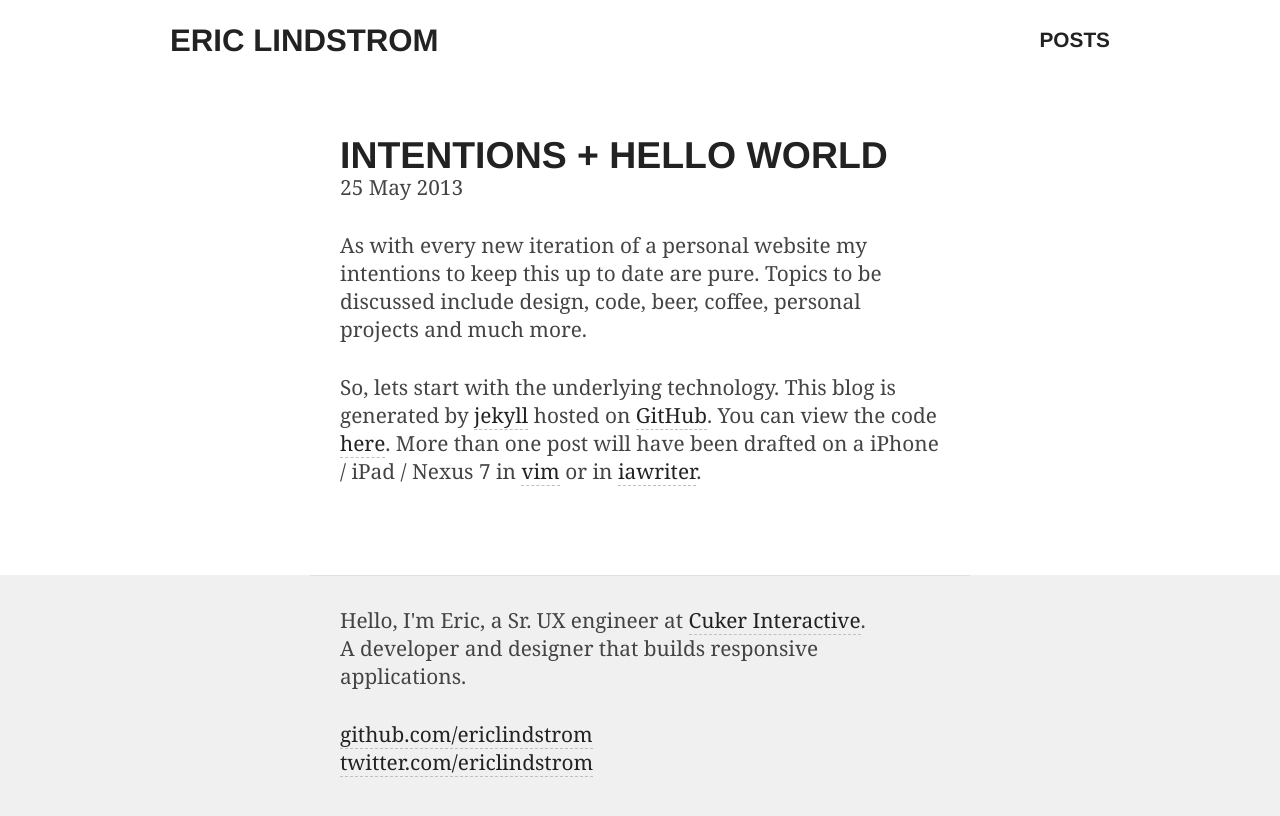
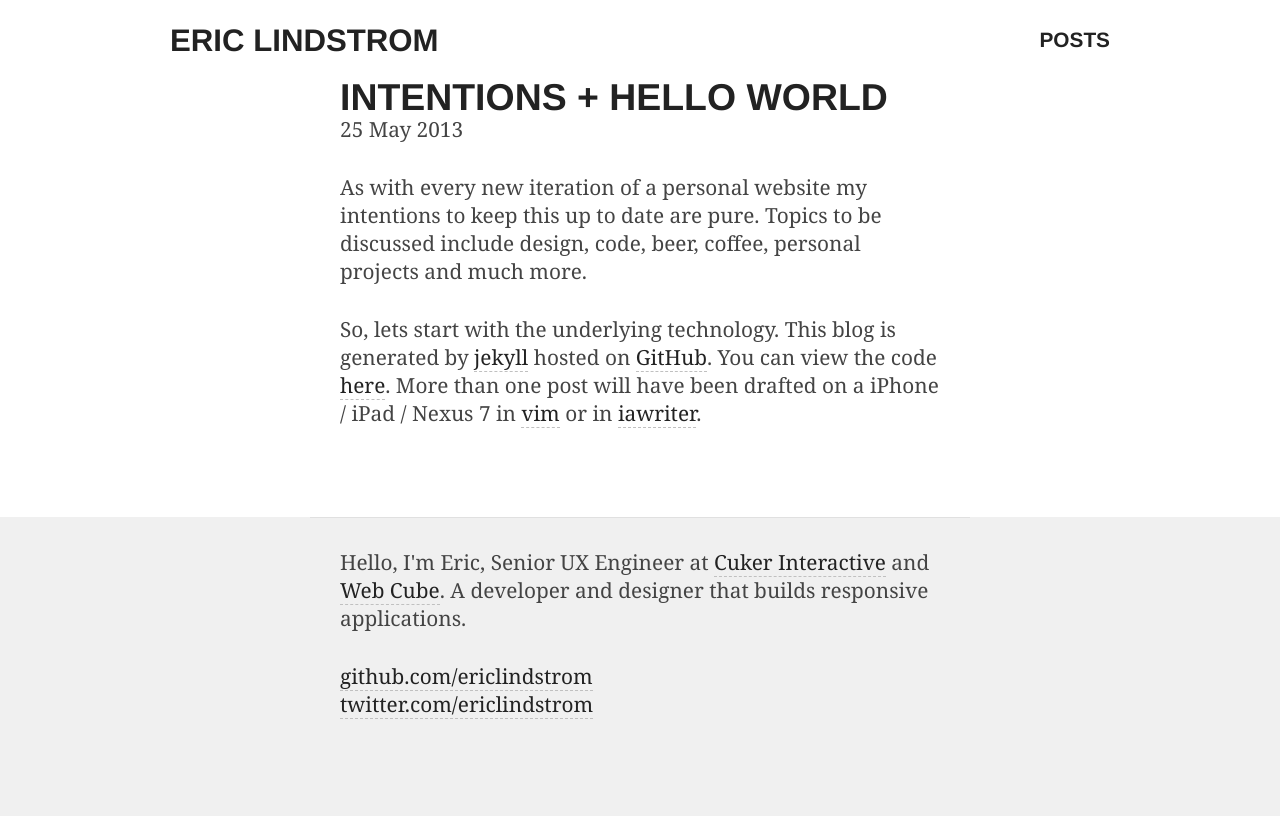
Before and after one commit to ericlindstrom/ericlindstrom.github.com, a Jekyll site: the page built from _posts/2013-05-25-intentions.markdown, in a window 1280 px wide. Shown: the top 816 px of the page. Built offline with Jekyll 4.4.1, drawn with Linux system fonts in a browser that asks for light colours.

Commit message:
updates/removing site

```diff
--- a/_layouts/default.html
+++ b/_layouts/default.html
@@ -57,7 +57,7 @@
          <div class="position">
 	   <div class="container">
              <p>
-               Hello, I'm Eric, a Sr. UX engineer at <a target="_blank" href="http://cukerinteractive.com">Cuker Interactive</a>. A&nbsp;developer and designer that builds responsive applications.
+               Hello, I'm Eric, Senior UX Engineer at <a target="_blank" href="http://cukerinteractive.com">Cuker&nbsp;Interactive</a> and <a href="http://www.getwebcube.com" target="_blank">Web&nbsp;Cube</a>. A&nbsp;developer and designer that builds responsive applications.
              </p>
              <p>
                <a target="_blank" href="http://github.com/ericlindstrom/">github.com/ericlindstrom</a><br />
--- a/_layouts/post.html
+++ b/_layouts/post.html
@@ -1,8 +1,7 @@
 ---
 layout: default
 ---
-
-<div class="feature_image"><img src="{{ page.featureimage }}" /></div>
+{% if page.featureimage %}<div class="feature_image"><img src="{{ page.featureimage }}" /></div>{% endif %}
 <div id="post" class="body">
   <h1 class="title"><a href="{{ page.url }}">{{ page.title }}</a></h1>
   <p class="meta">{{ page.date | date_to_string }}</p>
--- a/_posts/2013-05-25-intentions.markdown
+++ b/_posts/2013-05-25-intentions.markdown
@@ -2,6 +2,7 @@
 layout: post
 title: Intentions + Hello World
 bodyclass: intentions
+featureimage: null
 ---
 
 As with every new iteration of a personal website my intentions to keep this up to date are pure. Topics to be discussed include design, code, beer, coffee, personal projects and much more.
--- a/index.html
+++ b/index.html
@@ -6,7 +6,7 @@ class: home post
 
 {% for page in site.posts %}
   {% if forloop.first %}
-  <div class="feature_image"><img src="{{ page.featureimage }}" /></div>
+  {% if page.featureimage %}<div class="feature_image"><img src="{{ page.featureimage }}" /></div>{% endif %}
   <div id="post" class="body">
     <h1 class="title"><a href="{{ page.url }}">{{ page.title }}</a></h1>
     <p class="meta">{{ page.date | date_to_string }}</p>
```
Also changed, not shown: 13 other files.
